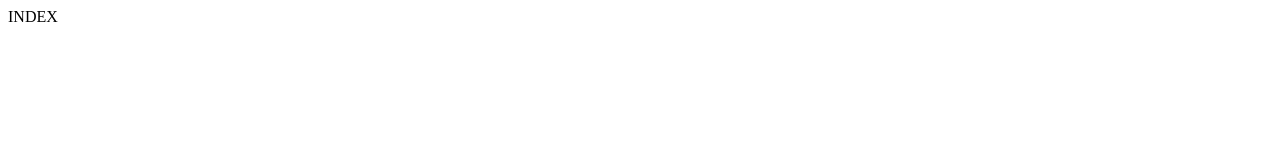
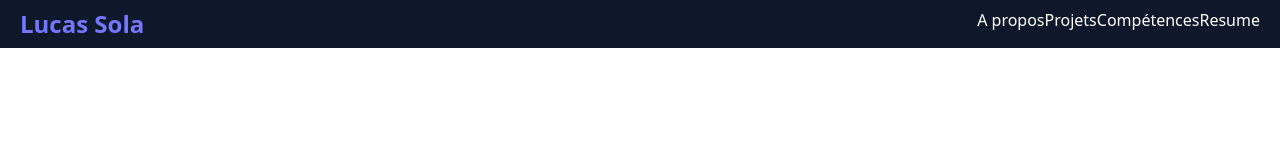
Before and after one commit to lucastoni/portfolio, a Gatsby site: page / in a window 1280 px wide. Built offline with nearby package versions, Linux system fonts and the light colour scheme; Gatsby itself is replaced by a stand-in of ours.

Commit message:
adding tailwind, templates pages

```diff
--- /dev/null
+++ b/gatsby-browser.ts
@@ -0,0 +1 @@
+import './src/styles/global.css';
--- a/gatsby-config.ts
+++ b/gatsby-config.ts
@@ -3,13 +3,13 @@ import type { GatsbyConfig } from "gatsby"
 const config: GatsbyConfig = {
   siteMetadata: {
     title: `portfliosola`,
-    siteUrl: '',
+    siteUrl: `https://www.yourdomain.tld`,
   },
   // More easily incorporate content into your pages through automatic TypeScript type generation and better GraphQL IntelliSense.
   // If you use VSCode you can also use the GraphQL plugin
   // Learn more at: https://gatsby.dev/graphql-typegen
   graphqlTypegen: true,
-  plugins: [],
+  plugins: ['gatsby-plugin-postcss',],
 }
 
 export default config
--- /dev/null
+++ b/postcss.config.js
@@ -0,0 +1,6 @@
+module.exports = {
+  plugins: {
+    tailwindcss: {},
+    autoprefixer: {},
+  },
+}
--- a/public/page-data/dev-404-page/page-data.json
+++ b/public/page-data/dev-404-page/page-data.json
@@ -1 +1 @@
-{"componentChunkName":"component---cache-dev-404-page-js","path":"/dev-404-page/","result":{"data":{"allSiteFunction":{"nodes":[]},"allSitePage":{"nodes":[{"path":"/404/"},{"path":"/404.html"},{"path":"/"}]}},"pageContext":{}},"staticQueryHashes":[],"slicesMap":{}}
+{"componentChunkName":"component---cache-dev-404-page-js","path":"/dev-404-page/","result":{"data":{"allSiteFunction":{"nodes":[]},"allSitePage":{"nodes":[{"path":"/404/"},{"path":"/404.html"},{"path":"/a-propos/"},{"path":"/competences/"},{"path":"/"},{"path":"/realisations/"}]}},"pageContext":{}},"staticQueryHashes":[],"slicesMap":{}}
--- /dev/null
+++ b/src/components/Header/index.tsx
@@ -0,0 +1,33 @@
+import React from "react";
+
+const Header = () => {
+  return (
+    <header className="flex justify-between px-5 py-2 bg-primary text-white fixed w-full z-10">
+      <a href="/" className="logo text-2xl font-bold text-accent">
+        Lucas Sola
+      </a>
+      <nav className="hidden md:block">
+        <ul className="flex">
+          <li>
+            <a href="/#a-propos">A propos</a>
+          </li>
+          <li>
+            <a href="/#realisations">Projets</a>
+          </li>
+          <li>
+            <a href="/#competences">Compétences</a>
+          </li>
+          <li>
+            <a href="#resume -link" target="_blank" rel="noreferrer">
+              Resume
+            </a>
+          </li>
+        </ul>
+      </nav>
+    </header>
+  )
+
+
+}
+
+export default Header;
--- a/src/pages/index.tsx
+++ b/src/pages/index.tsx
@@ -1,13 +1,15 @@
 import * as React from "react"
-import type { HeadFC, PageProps } from "gatsby"
+import Header from '../components/Header'
 
-
-const LandingPage: React.FC<PageProps> = () => {
+function LandingPage() {
   return (
-    <div> INDEX</div>
-  )
+    <>
+      <Header />
+      {/* // <Hero />
+      // <About />
+      // <Projects /> */}
+    </>
+  );
 }
 
 export default LandingPage
-
-export const Head: HeadFC = () => <title>Home Page</title>
--- /dev/null
+++ b/src/styles/global.css
@@ -0,0 +1,20 @@
+@tailwind base;
+@tailwind components;
+@tailwind utilities;
+
+/* color */
+.bg-primary {
+  background: #0F172A;
+}
+
+.bg-secondery {
+  background: #1E293B;
+}
+
+.bg-accent {
+  background: #7477FF;
+}
+
+.text-accent {
+  color: #7477FF;
+}
--- /dev/null
+++ b/tailwind.config.js
@@ -0,0 +1,10 @@
+/** @type {import('tailwindcss').Config} */
+module.exports = {
+  content: [
+    "./src/pages/**/*.{js,jsx,ts,tsx}",
+    "./src/components/**/*.{js,jsx,ts,tsx}",
+  ],  theme: {
+    extend: {},
+  },
+  plugins: [],
+}
```
Also changed, not shown: package.json (+7 -1 lines), src/components/Hero/index.tsx (added), src/pages/a-propos.tsx (added), src/pages/competences.tsx (added), src/pages/realisations.tsx (added), 1 other file.
